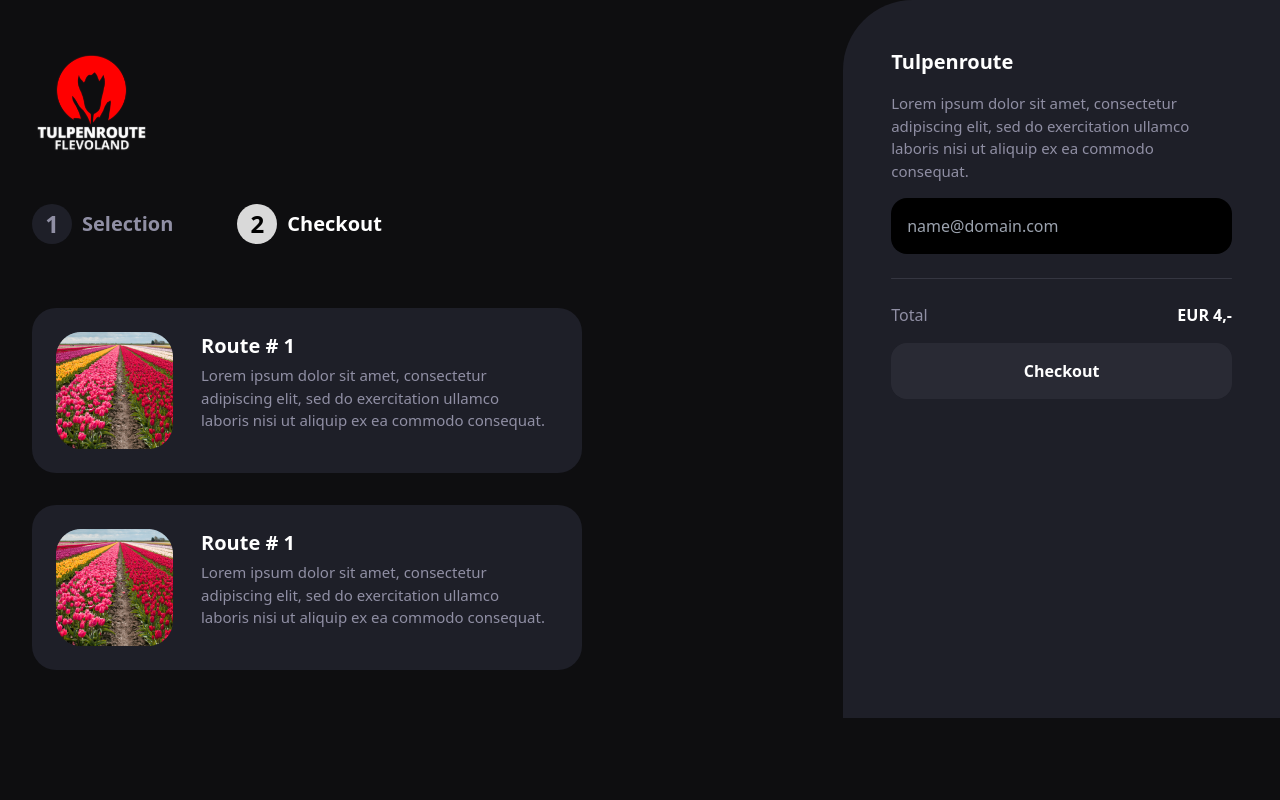
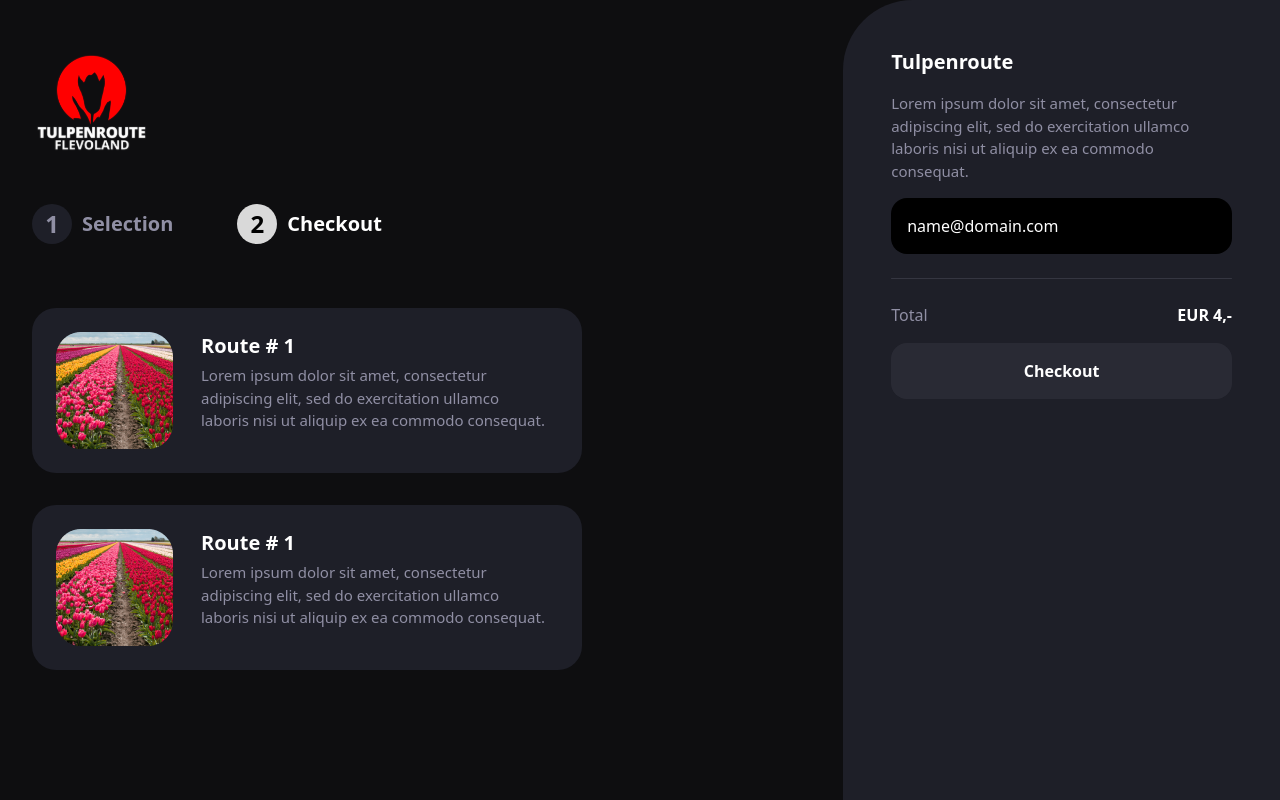
Before and after one commit to zohaib-saeed/Checkout-Flow, a Next.js app: page /checkout in a window 1280 px wide. Built offline with nearby package versions, Linux system fonts and the light colour scheme.

Commit message:
add: validation to email input field

```diff
--- a/src/components/CheckoutFlow/Checkout/Index.js
+++ b/src/components/CheckoutFlow/Checkout/Index.js
@@ -1,4 +1,4 @@
-import React, { Fragment } from "react";
+import React, { Fragment, useState } from "react";
 import Image from "next/image";
 // Headless ui tab
 import { Tab } from "@headlessui/react";
@@ -9,6 +9,31 @@ import Container from "../../Commons/Container/Index";
 import CheckoutCard from "./CheckoutCard";
 
 const Checkout = () => {
+  const [email, setEmail] = useState("");
+  const [error, setError] = useState("");
+
+  const handleEmailChange = (event) => {
+    setEmail(event.target.value);
+  };
+
+  const validateEmail = () => {
+    const emailRegex = /^\S+@\S+\.\S+$/;
+    if (!emailRegex.test(email)) {
+      setError("Please enter a valid email address.");
+      return false;
+    } else {
+      setError("");
+      return true;
+    }
+  };
+
+  const handleSubmit = () => {
+    if (validateEmail()) {
+      // Submit the form
+      console.log("Email submitted:", email);
+    }
+  };
+
   return (
     <Container padding="px-0 py-0 ">
       <div className="w-full grid grid-cols-1 lg:grid-cols-[1.3fr_0.7fr] gap-8 ">
@@ -100,7 +125,7 @@ const Checkout = () => {
           </div>
         </div>
         {/* Col 2  */}
-        <div className="w-full flex items-center justify-start flex-col bg-balticSea rounded-tl-[24px] xs:rounded-tl-[30px] sm:rounded-tl-[70px] px-6 sm:px-9 lg:px-12 py-4 sm:py-7 md:py-9 lg:py-12 relative">
+        <div className="w-full min-h-screen flex items-center justify-start flex-col bg-balticSea rounded-tl-[24px] xs:rounded-tl-[30px] sm:rounded-tl-[70px] px-6 sm:px-9 lg:px-12 py-4 sm:py-7 md:py-9 lg:py-12 relative">
           <div className="w-full max-w-[450px] sm:max-w-none sm:w-[75%] md:w-[50%] lg:w-full flex flex-col items-start justify-start gap-3 sm:gap-4 lg:sticky top-0 right-0 ">
             <Fade direction="up" triggerOnce delay={0.2} classNamew="w-full">
               <h1 className="text-lg sm:text-xl font-bold text-white">
@@ -115,11 +140,18 @@ const Checkout = () => {
               </p>
             </Fade>
             <Fade direction="up" triggerOnce delay={0.4} className="w-full">
-              <input
-                type="email"
-                placeholder="name@domain.com"
-                className="bg-black p-3 sm:p-4 rounded-2xl w-full border-none focus:border-none focus:outline-none text-white text-base "
-              />
+              <div>
+                <input
+                  type="email"
+                  placeholder="name@domain.com"
+                  value={email}
+                  onChange={handleEmailChange}
+                  className="bg-black p-3 sm:p-4 rounded-2xl w-full border-none focus:border-none focus:outline-none text-white text-base placeholder:text-white "
+                />
+                {error && (
+                  <p className="text-red font-medium text-sm">{error}</p>
+                )}
+              </div>
             </Fade>
             <div className="w-full h-[1px] my-2 rounded-full bg-osloGrey bg-opacity-20"></div>
             <Fade direction="up" triggerOnce delay={0.5} className="w-full">
@@ -129,7 +161,10 @@ const Checkout = () => {
               </div>
             </Fade>
             <Fade direction="up" triggerOnce delay={0.6} className="w-full">
-              <button className=" w-full border-none bg-osloGrey bg-opacity-10 p-3 sm:p-4 text-white font-bold text-base rounded-2xl">
+              <button
+                onClick={handleSubmit}
+                className=" w-full border-none bg-osloGrey bg-opacity-10 p-3 sm:p-4 text-white font-bold text-base rounded-2xl"
+              >
                 Checkout
               </button>
             </Fade>
--- a/tailwind.config.js
+++ b/tailwind.config.js
@@ -26,6 +26,7 @@ module.exports = {
       lightGrey: "#D9D9D9",
       balticSea: "#1E1F28",
       mirage: "#15141B",
+      red: "#FF0000",
     },
     extend: {},
   },
```
